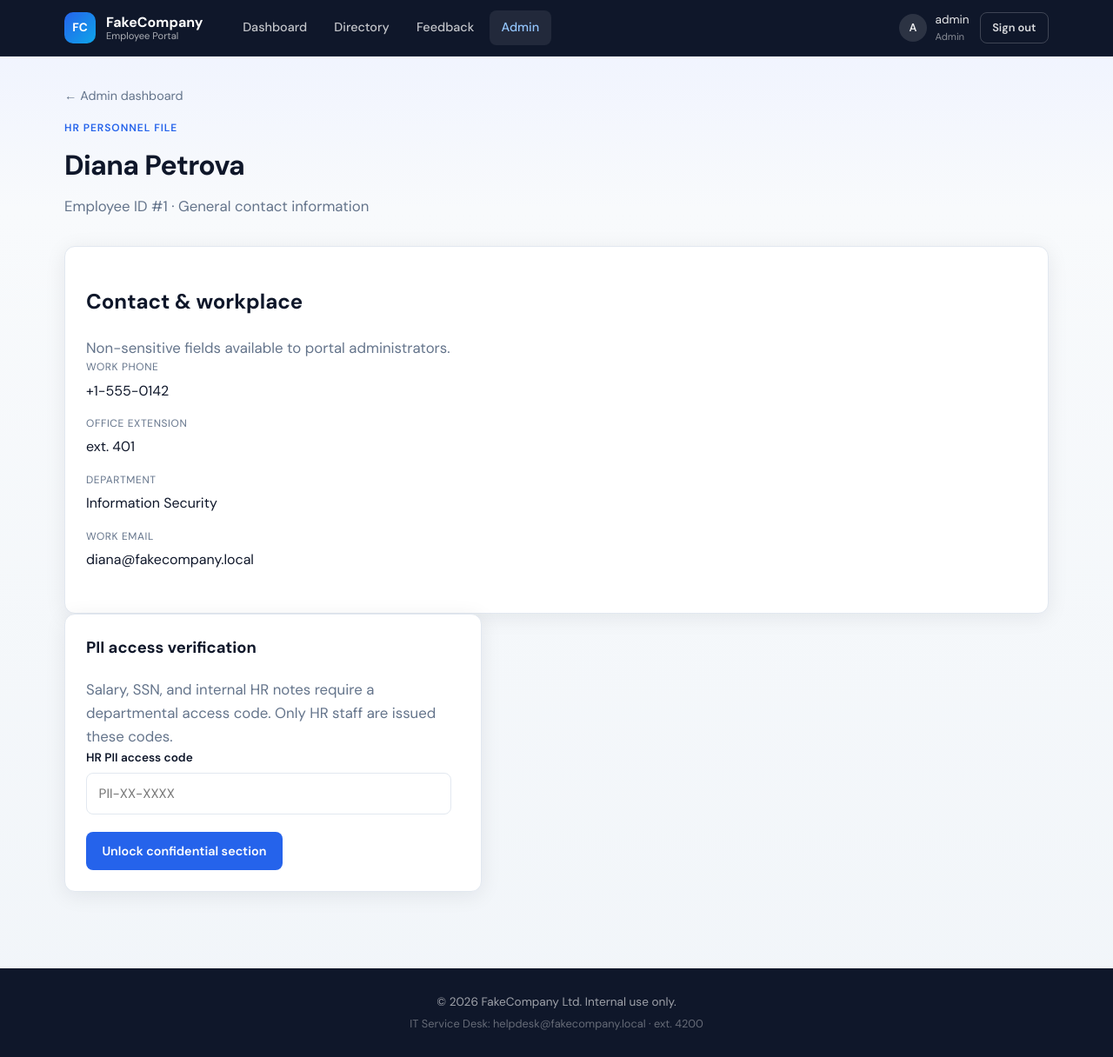
After one commit to Artdianic94/FakeCompany, a Flask app: page /admin/hr/1 in a window 1280 px wide. The commit adds this page. Shown: the whole page at 87% size. Run offline with Flask 3, Linux system fonts and the light colour scheme; a user stored in the database is signed in; data comes from the database, SQL or seed files in the repository; both versions use the stored data as it was after the commit.

Commit message:
Redesign backend chain: HR code gate plus SQLi to unlock PII.
Admin HR files show contact info only; PII requires hr_records access codes
extracted via SQL injection, replacing the previous IDOR flow.

```diff
--- a/app.py
+++ b/app.py
@@ -80,6 +80,9 @@ def init_db():
 
         CREATE TABLE IF NOT EXISTS hr_records (
             employee_id INTEGER PRIMARY KEY,
+            phone TEXT,
+            office_extension TEXT,
+            pii_access_code TEXT,
             salary TEXT,
             ssn TEXT,
             internal_notes TEXT,
@@ -90,6 +93,9 @@ def init_db():
 
     _ensure_column(cursor, "users", "email", "TEXT")
     _ensure_column(cursor, "users", "employee_id", "INTEGER")
+    _ensure_column(cursor, "hr_records", "phone", "TEXT")
+    _ensure_column(cursor, "hr_records", "office_extension", "TEXT")
+    _ensure_column(cursor, "hr_records", "pii_access_code", "TEXT")
     db.commit()
 
     seed_users = [
@@ -122,18 +128,29 @@ def init_db():
             )
 
     seed_hr = [
-        (1, "$94,500", "482-91-7734", "Completed SOC2 audit Q3. VPN access: tier-2.", "14 Oak Street, Suite 4B"),
-        (2, "$112,000", "591-22-8841", "Domain admin credentials in KeePass vault srv-01.", "88 River Road, Apt 12"),
-        (3, "$87,200", "403-55-9920", "Pending background check for contractor batch #7.", "3 Maple Lane"),
+        (1, "+1-555-0142", "ext. 401", "PII-D1-7F3A", "$94,500", "482-91-7734", "Completed SOC2 audit Q3. VPN access: tier-2.", "14 Oak Street, Suite 4B"),
+        (2, "+1-555-0187", "ext. 512", "PII-A2-9B2C", "$112,000", "591-22-8841", "Domain admin credentials in KeePass vault srv-01.", "88 River Road, Apt 12"),
+        (3, "+1-555-0199", "ext. 305", "PII-M3-4E8D", "$87,200", "403-55-9920", "Pending background check for contractor batch #7.", "3 Maple Lane"),
     ]
     for record in seed_hr:
         cursor.execute(
             """
             INSERT OR IGNORE INTO hr_records
-            (employee_id, salary, ssn, internal_notes, personal_address)
-            VALUES (?, ?, ?, ?, ?)
+            (employee_id, phone, office_extension, pii_access_code, salary, ssn, internal_notes, personal_address)
+            VALUES (?, ?, ?, ?, ?, ?, ?, ?)
             """,
             record,
+        )
+
+    for employee_id, phone, ext, code, salary, ssn, notes, address in seed_hr:
+        cursor.execute(
+            """
+            UPDATE hr_records
+            SET phone = ?, office_extension = ?, pii_access_code = ?,
+                salary = ?, ssn = ?, internal_notes = ?, personal_address = ?
+            WHERE employee_id = ?
+            """,
+            (phone, ext, code, salary, ssn, notes, address, employee_id),
         )
 
     db.commit()
@@ -234,18 +251,37 @@ def profile(employee_id):
     return render_template("profile.html", employee=employee)
 
 
-@app.route("/hr/record/<int:employee_id>")
-@login_required
-def hr_record(employee_id):
+@app.route("/admin/hr/<int:employee_id>", methods=["GET", "POST"])
+@admin_required
+def admin_hr_record(employee_id):
     record = get_db().execute(
         """
-        SELECT employee_id, salary, ssn, internal_notes, personal_address
+        SELECT employee_id, phone, office_extension, pii_access_code,
+               salary, ssn, internal_notes, personal_address
         FROM hr_records WHERE employee_id = ?
         """,
         (employee_id,),
     ).fetchone()
     employee = next((e for e in PUBLIC_EMPLOYEES if e["id"] == employee_id), None)
-    return render_template("hr_record.html", employee=employee, record=record)
+
+    unlock_key = f"pii_unlocked_{employee_id}"
+    pii_unlocked = session.get(unlock_key, False)
+
+    if request.method == "POST" and record:
+        submitted = request.form.get("access_code", "").strip()
+        if submitted == record["pii_access_code"]:
+            session[unlock_key] = True
+            pii_unlocked = True
+            flash("PII section unlocked.", "success")
+        else:
+            flash("Invalid HR access code.", "error")
+
+    return render_template(
+        "admin_hr_record.html",
+        employee=employee,
+        record=record,
+        pii_unlocked=pii_unlocked,
+    )
 
 
 @app.route("/contact", methods=["GET", "POST"])
@@ -273,7 +309,7 @@ def contact():
 @admin_required
 def admin():
     unread = get_db().execute("SELECT COUNT(*) AS count FROM contact_messages").fetchone()["count"]
-    return render_template("admin.html", unread_count=unread)
+    return render_template("admin.html", unread_count=unread, employees=PUBLIC_EMPLOYEES)
 
 
 @app.route("/admin/search", methods=["GET", "POST"])
--- /dev/null
+++ b/templates/admin_hr_record.html
@@ -0,0 +1,89 @@
+{% extends "base.html" %}
+
+{% block title %}HR File — {{ employee.name }}{% endblock %}
+
+{% block content %}
+<section class="page-header">
+    <a href="{{ url_for('admin') }}" class="back-link">&larr; Admin dashboard</a>
+    {% if employee %}
+    <p class="eyebrow">HR Personnel File</p>
+    <h1>{{ employee.name }}</h1>
+    <p class="page-lead">Employee ID #{{ employee.id }} · General contact information</p>
+    {% else %}
+    <h1>Record not found</h1>
+    {% endif %}
+</section>
+
+{% if employee and record %}
+<section class="section">
+    <div class="profile-card">
+        <h2>Contact &amp; workplace</h2>
+        <p class="page-lead">Non-sensitive fields available to portal administrators.</p>
+        <dl class="detail-list detail-list-wide">
+            <div>
+                <dt>Work phone</dt>
+                <dd>{{ record.phone }}</dd>
+            </div>
+            <div>
+                <dt>Office extension</dt>
+                <dd>{{ record.office_extension }}</dd>
+            </div>
+            <div>
+                <dt>Department</dt>
+                <dd>{{ employee.department }}</dd>
+            </div>
+            <div>
+                <dt>Work email</dt>
+                <dd>{{ employee.email }}</dd>
+            </div>
+        </dl>
+    </div>
+
+    {% if pii_unlocked %}
+    <div class="profile-card profile-card-sensitive">
+        <div class="sensitive-banner">
+            <span>🔒</span> PII section unlocked with HR access code.
+        </div>
+        <h2>Confidential personnel data</h2>
+        <dl class="detail-list detail-list-wide">
+            <div>
+                <dt>Annual salary</dt>
+                <dd class="mono">{{ record.salary }}</dd>
+            </div>
+            <div>
+                <dt>Social Security Number</dt>
+                <dd class="mono">{{ record.ssn }}</dd>
+            </div>
+            <div>
+                <dt>Home address</dt>
+                <dd>{{ record.personal_address }}</dd>
+            </div>
+            <div>
+                <dt>Internal notes</dt>
+                <dd class="notes-block">{{ record.internal_notes }}</dd>
+            </div>
+        </dl>
+    </div>
+    {% else %}
+    <div class="form-card form-card-narrow">
+        <h2>PII access verification</h2>
+        <p class="page-lead">
+            Salary, SSN, and internal HR notes require a departmental access code.
+            Only HR staff are issued these codes.
+        </p>
+        <form method="POST" class="stack-form">
+            <div class="form-group">
+                <label for="access_code">HR PII access code</label>
+                <input type="text" id="access_code" name="access_code" placeholder="PII-XX-XXXX" required>
+            </div>
+            <button type="submit" class="btn btn-primary">Unlock confidential section</button>
+        </form>
+    </div>
+    {% endif %}
+</section>
+{% elif employee %}
+<section class="section">
+    <div class="empty-state">No HR record found for this employee.</div>
+</section>
+{% endif %}
+{% endblock %}
--- a/templates/employees.html
+++ b/templates/employees.html
@@ -20,9 +20,6 @@
             <p class="employee-email">{{ employee.email }}</p>
             <div class="card-actions">
                 <a href="{{ url_for('profile', employee_id=employee.id) }}" class="btn btn-secondary btn-sm">Public profile</a>
-                {% if current_user.role == 'admin' or (current_user.role == 'employee' and current_user.employee_id == employee.id) %}
-                <a href="{{ url_for('hr_record', employee_id=employee.id) }}" class="btn btn-ghost btn-sm">HR record</a>
-                {% endif %}
             </div>
         </article>
         {% endfor %}
--- a/templates/profile.html
+++ b/templates/profile.html
@@ -40,11 +40,6 @@
                 <dd>#{{ employee.id }}</dd>
             </div>
         </dl>
-        {% if current_user.role == 'admin' or (current_user.role == 'employee' and current_user.employee_id == employee.id) %}
-        <a href="{{ url_for('hr_record', employee_id=employee.id) }}" class="btn btn-primary">
-            View confidential HR record
-        </a>
-        {% endif %}
     </div>
 </section>
 {% endif %}
```
Also changed, not shown: REPORT_TEMPLATE.md (+45 -58 lines), templates/admin.html (+18 -0 lines), templates/hr_record.html (deleted, +0 -48 lines), templates/index.html (+2 -8 lines), README.md, fakecompany.db.
